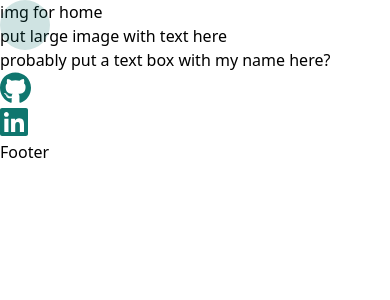
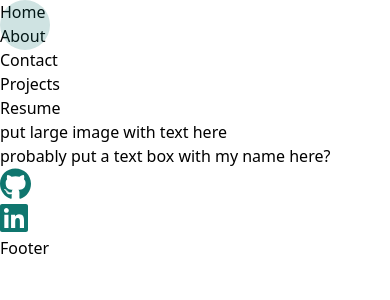
Before and after one commit to kyleochata/Portfolio-2023, a React (Vite) app: page / in a window 390 px wide. Shown: the top 300 px of the page. Built offline with nearby package versions, Linux system fonts and the light colour scheme.

Commit message:
issue with the header image getting a height of 0 when on a small screen

```diff
--- a/src/components/Header.jsx
+++ /dev/null
@@ -1,12 +0,0 @@
-const Header = () => {
-  return (
-    <header>
-      <div className="headLeft">
-        <a href="/">
-          <div>img for home</div>
-        </a>
-      </div>
-    </header>
-  )
-}
-export default Header
--- /dev/null
+++ b/src/components/Header/Header.jsx
@@ -0,0 +1,20 @@
+import { Link } from 'react-router-dom'
+import NavBar from '../NavBar'
+import style from './Header.module.css'
+import img from '../../images/MiamiLogo.svg'
+
+const Header = () => {
+  const getClass = `aspect-w-4 aspect-h-1 ${style.divImage} min-h-full`
+  return (
+    <header className="flex flex-col sm:flex-row h-20 justify-between items-center">
+      <div className="w-1/4 sm:w-1/2 lg:w-1/4 h-full sm:h-full">
+        <Link key={1} to="/">
+          <div className={getClass}></div>
+        </Link>
+      </div>
+
+      <NavBar />
+    </header>
+  )
+}
+export default Header
--- /dev/null
+++ b/src/components/Header/Header.module.css
@@ -0,0 +1,13 @@
+.divImage {
+  background-image: url('../../images/MiamiLogo.svg');
+  height: 100%;
+  background-size: contain;
+  background-repeat: no-repeat;
+}
+
+@media (max-width: 640px) {
+  .divImage {
+    width: 100%;
+    height: 100%;
+  }
+}
--- a/src/components/LoadingScreen/LoadingScreen.jsx
+++ b/src/components/LoadingScreen/LoadingScreen.jsx
@@ -1,6 +1,6 @@
 import { useState, useEffect } from 'react'
 import style from './LoadingScreen.module.css'
-import logo from '../../../public/MiamiLogo.svg'
+import logo from '../../images/MiamiLogo.svg'
 
 const LoadingScreen = () => {
   const [isLoading, setIsLoading] = useState(true)
--- a/src/components/LoadingScreen/LoadingScreen.module.css
+++ b/src/components/LoadingScreen/LoadingScreen.module.css
@@ -30,7 +30,7 @@
 .MoveScreenUpTwo {
   left: calc(100vw * 2 / 5);
   background-color: black;
-  background-image: url('../../../public/MiamiLogo.svg');
+  background-image: url('/src/images/MiamiLogo.svg');
   background-repeat: no-repeat;
   background-position: center;
 }
--- a/src/components/Nav.jsx
+++ /dev/null
@@ -1,4 +0,0 @@
-const Nav = () => {
-  return <div>Nav</div>
-}
-export default Nav
--- /dev/null
+++ b/src/components/NavBar.jsx
@@ -0,0 +1,34 @@
+import { Link } from 'react-router-dom'
+
+const NavBar = () => {
+  return (
+    <nav className="flex flex-col md:flex-row justify-evenly items-center w-full sm:w-auto">
+      <div className="mr-2">
+        <Link key={1} to={'/'}>
+          Home
+        </Link>
+      </div>
+      <div className="mr-2">
+        <Link key={2} to={'/about'}>
+          About
+        </Link>
+      </div>
+      <div className="mr-2">
+        <Link key={3} to={'/contact'}>
+          Contact
+        </Link>
+      </div>
+      <div className="mr-2">
+        <Link key={4} to={'/projects'}>
+          Projects
+        </Link>
+      </div>
+      <div className="mr-2">
+        <Link key={5} to={'/resume'}>
+          Resume
+        </Link>
+      </div>
+    </nav>
+  )
+}
+export default NavBar
--- a/src/components/NavForHome.jsx
+++ /dev/null
@@ -1,4 +0,0 @@
-const NavForHome = () => {
-  return <div>NavForHome</div>
-}
-export default NavForHome
--- a/src/pages/HomePage/HomePage.jsx
+++ b/src/pages/HomePage/HomePage.jsx
@@ -1,13 +1,11 @@
-import Header from '../../components/Header'
+import Header from '../../components/Header/Header'
 import Footer from '../../components/Footer'
 import style from './HomePage.module.css'
 import LinkContainer from '../../components/LinkContainer'
-import LoadingScreen from '../../components/LoadingScreen/LoadingScreen'
 
 const HomePage = () => {
   return (
     <>
-      <LoadingScreen />
       <main className={style.homePage}>
         <Header />
         <section>
```
Also changed, not shown: src/images/MiamiLogo.svg (renamed from public/MiamiLogo.svg).
